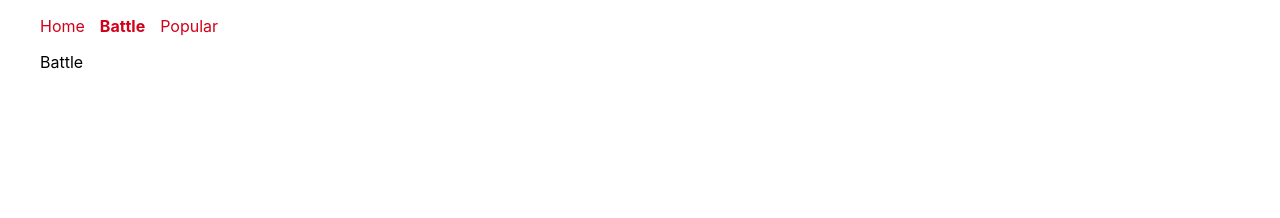
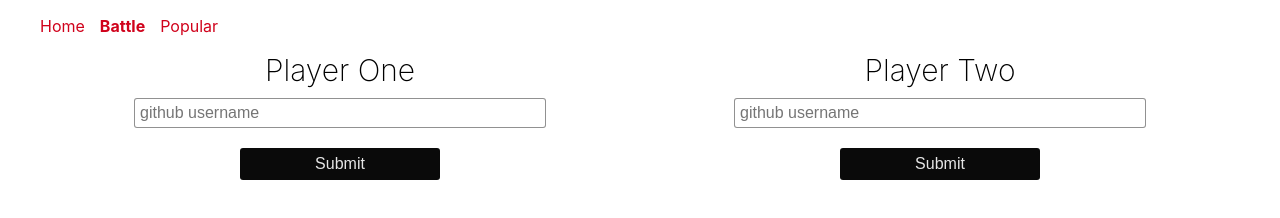
Before and after one commit to pranaykumar389/react-github-battle, a React app: page /battle in a window 1280 px wide. Built offline with nearby package versions, Linux system fonts and the light colour scheme.

Commit message:
added forms to battle and handling it

```diff
--- a/app/components/Battle.js
+++ b/app/components/Battle.js
@@ -1,10 +1,108 @@
-import React, { Component } from 'react'
+import React, { Component } from 'react';
+import PropTypes from 'prop-types';
+
+class PlayerInput extends React.Component {
+    constructor(props) {
+        super(props);
+        this.state = {
+            username: ''
+        }
+        this.handleChange = this.handleChange.bind(this);
+        this.handleSubmit = this.handleSubmit.bind(this);
+    }
+
+    handleChange(event) {
+        console.log('object');
+        const value = event.target.value;
+        console.log('value: ', value);
+        this.setState(() => {
+            return {
+                username: value
+            };
+        });
+    }
+
+    handleSubmit(event) {
+        event.preventDefault();
+
+        this.props.onSubmit(this.props.id, this.state.username);
+    }
+
+    render() {
+        return (
+            <form className="column" onSubmit={this.handleSubmit}>
+                <label className="header" htmlFor="username">
+                    {this.props.label}
+                </label>
+                <input id="username"
+                    placeholder="github username"
+                    type="text"
+                    autoComplete="off"
+                    value={this.state.username}
+                    onChange={this.handleChange}
+                />
+                <button
+                    className="button"
+                    type="submit"
+                    disabled={!this.state.username}
+                >
+                    Submit
+                </button>
+            </form>
+        )
+    }
+};
+
+PlayerInput.propTypes = {
+    id: PropTypes.string.isRequired,
+    label: PropTypes.string.isRequired,
+    onSubmit: PropTypes.func.isRequired
+}
 
 export default class Battle extends Component {
+
+    constructor(props) {
+        super(props);
+
+        this.state = {
+            playerOneName  : '',
+            playerTwoName  : '',
+            playerOneImage : null,
+            playerTwoImage : null
+        }
+        this.handleSubmit = this.handleSubmit.bind(this);
+    }
+
+    handleSubmit(id, username) {
+        this.setState(() => {
+            let newState = {};
+            newState[id + 'Name'] = username;
+            newState[id + 'Image'] = `https://github.com/${username}.png?size=200`;
+            console.log('newState: ', newState);
+            return newState;
+        });
+    }
+
+
     render() {
+        const playerOneName = this.state.playerOneName;
+        const playerTwoName = this.state.playerTwoName;
         return (
             <div>
-        Battle
+                <div className="row">
+                    {!playerOneName &&
+                        <PlayerInput
+                                id="playerOne"
+                                label="Player One"
+                                onSubmit={this.handleSubmit}
+                            /> }
+                    {!playerTwoName &&
+                        <PlayerInput
+                                id="playerTwo"
+                                label="Player Two"
+                                onSubmit={this.handleSubmit}
+                            /> }
+                </div>
             </div>
         )
     }
--- a/app/index.css
+++ b/app/index.css
@@ -5,6 +5,39 @@ body {
 .container {
     max-width: 1200px;
     margin: 0 auto;
+}
+
+.row {
+    display: flex;
+    justify-content: space-around;
+}
+
+.column {
+    display: flex;
+    flex-direction: column;
+    width: 500px;
+    align-items: center;
+}
+
+.column input {
+    border-radius: 3px;
+    margin: 10px 0;
+    padding: 5px;
+    border: 1px solid rgba(0, 0, 0, 0.43);
+    font-size: 16px;
+    width: 80%;
+}
+
+.column label {
+    text-align: center;
+    font-size: 30px;
+    font-weight: 200;
+}
+
+.header {
+    text-orientation: center;
+    font-size: 30px;
+    font-weight: 200;
 }
 
 ul {
```
Lines whose indentation alone changed are shown as unchanged.
